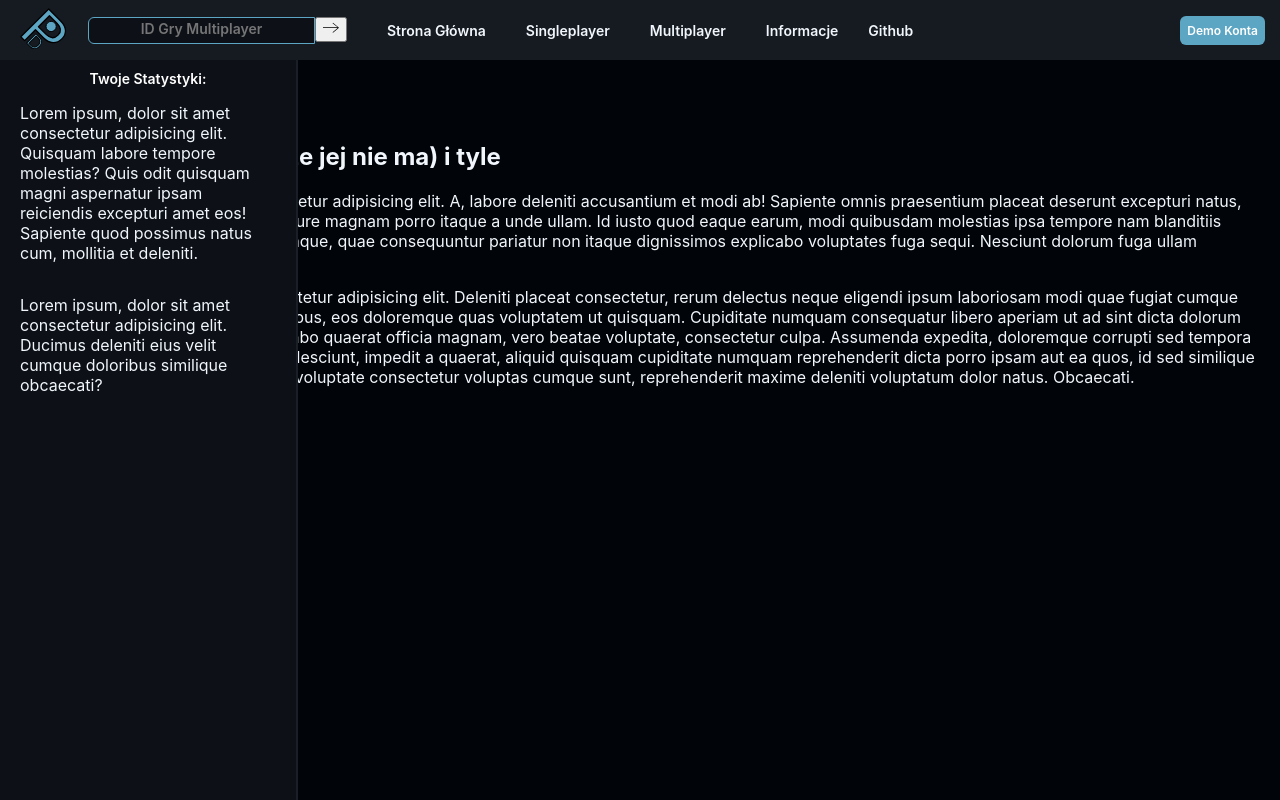
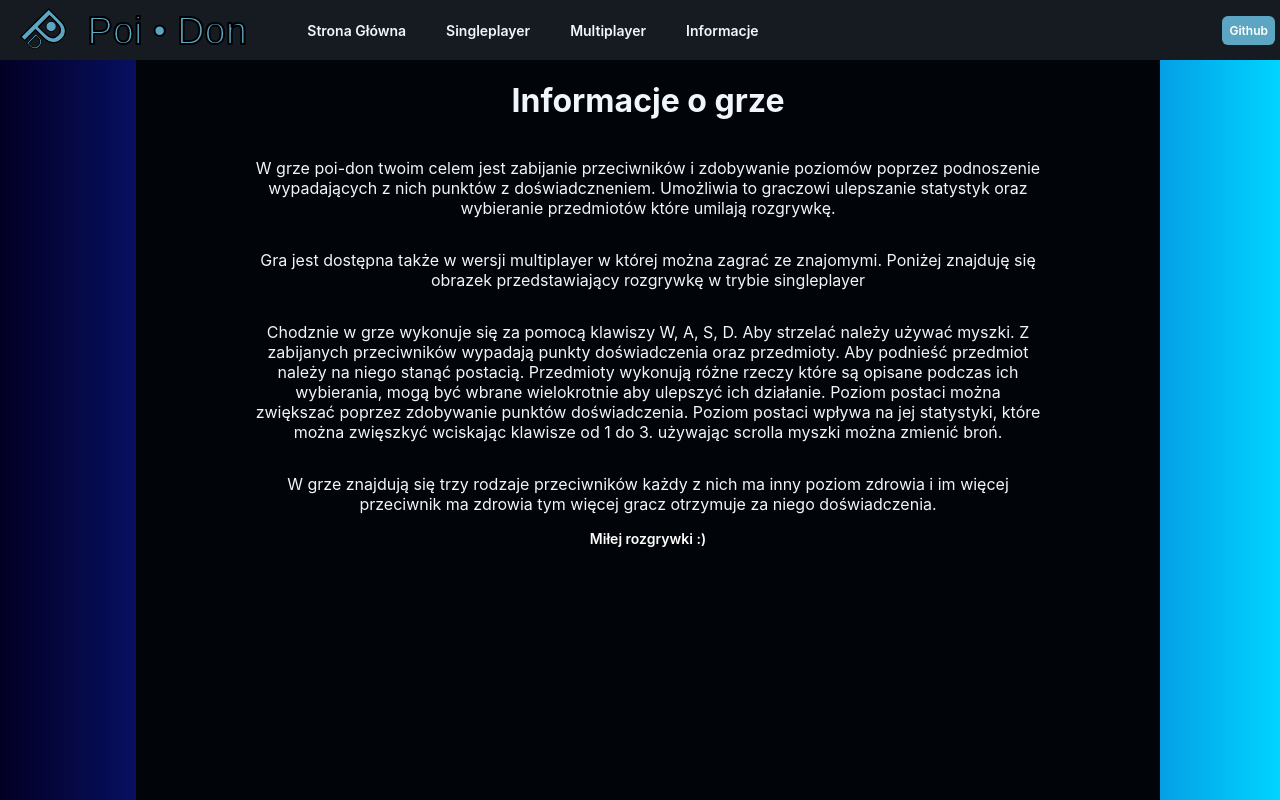
Before and after one commit to DarekParodia/ProjektKoncowy, a website: page html/informacje.html in a window 1280 px wide. Drawn offline with Linux system fonts and the light colour scheme.

Commit message:
chyba final werszjon

```diff
--- a/css/default.css
+++ b/css/default.css
@@ -10,9 +10,7 @@
     font-family: -apple-system,BlinkMacSystemFont,"Segoe UI","Noto Sans",Helvetica,Arial,sans-serif,"Apple Color Emoji","Segoe UI Emoji";
     color: rgb(240, 246, 252);
 }
-html{
-    background-color: rgb(1, 4, 9);
-}
+
 .menu{
     font-size: 1.2em;
     font-weight: bold;
@@ -75,24 +73,6 @@ header{
     flex-direction: row;
     align-content: center;
     align-items: center;
-}
-aside{
-    position: fixed;
-    top: 60px;
-    left: 0;
-    width: var(--aside-width);
-    height: 100%;
-    background-color: rgb(13, 17, 23);
-    z-index: 666;
-    display: flex;
-    flex-direction: column;
-    align-content: center;
-    align-items: center;
-    justify-content: flex-start;
-    border-right: 2px solid rgb(26, 31, 39);
-    padding-left: 20px;
-    padding-right: 20px;
-    padding-top: 10px;
 }
 table, table *{
     border: solid 1px rgb(66, 66, 66);
@@ -177,15 +157,23 @@ table, table *{
     transform-origin: left;
     transform: translateX(2px) translateY(-2px);
 }
+.screenshot{
+    width: 90%;
+}
 main{
     position: absolute;
     top: 60px;
-    width: 100%;
+    height: calc(100% - 60px);
     -moz-box-sizing: border-box;
     -webkit-box-sizing: border-box;
      box-sizing: border-box;
      padding-left: 20px;
     padding-right: 20px;
+    background-color: rgb(1, 4, 9);
+}
+main p{
+    width: 80%;
+    text-align: center;
 }
 h3{
     color: rgb(255, 255, 255);
--- a/css/game.css
+++ b/css/game.css
@@ -250,7 +250,10 @@ body, main{
     font-weight: 300;
     color: #d1d2d4e7;
 }
-
+main{
+    width: 100%;
+    left: 0px
+}
 #chat-content::-webkit-scrollbar
 {
 	width: 12px;
--- a/css/mobile.css
+++ b/css/mobile.css
@@ -1,14 +1,3 @@
-@media all and (min-width: 1500px){
-    aside{
-        width: 100%;
-        max-width: var(--aside-max-width);
-    }
-    main{
-        left:  calc(var(--aside-max-width) + 40px) !important;
-        width: calc(100% - var(--aside-max-width) - 40);
-    }
-
-}
 @media all and (max-width: 960px){
     .menu{
         display: none;
@@ -44,14 +33,25 @@
 main{
     position: absolute;
     top: 60px;
-    left: calc(var(--aside-width) + 40px);
     width: calc(100% - var(--aside-width) - 40px);
     -moz-box-sizing: border-box;
     -webkit-box-sizing: border-box;
      box-sizing: border-box;
      padding-left: 20px;
     padding-right: 20px;
+    display: flex;
+    flex-direction: column;
+    align-items: center;
+    align-content: center;
+    align-self: center;
+    width: 80%;
+    max-width: 80%;
+    margin-left: 10%;
 }
 .mxnMenu{
     display: none;
 }
+html{
+    background: rgb(2,0,36);
+background: linear-gradient(90deg, rgba(2,0,36,1) 0%, rgba(14,35,170,1) 24%, rgba(12,62,183,1) 73%, rgba(0,212,255,1) 100%);
+}
--- /dev/null
+++ b/css/multiplayer.css
@@ -0,0 +1,13 @@
+main{
+    width: 100%;
+    left: 0px;
+    display: flex;
+    flex-direction: column;
+    align-items: flex-start;
+    align-content: flex-start;
+    justify-content: flex-start;
+}
+table, table *{
+    border: solid 1px rgb(66, 66, 66);
+    padding: 4px;
+}
--- a/html/informacje.html
+++ b/html/informacje.html
@@ -7,8 +7,10 @@
     <meta name="viewport" content="width=device-width, initial-scale=1.0">
     <title>Informacje</title>
     <link rel="stylesheet" href="../css/default.css">
+    <link rel="stylesheet" href="../css/mobile.css">
+    <link rel="icon" type="image/x-icon" href="../img/logo.svg">
     <link href='http://fonts.googleapis.com/css?family=Roboto' rel='stylesheet' type='text/css'>
-
+    <script src="../js/default.js"></script>
 </head>
 
 <body>
@@ -18,11 +20,12 @@
                 <img src="../img/logo.svg" alt="logo" width="48" height="48">
             </a>
             <div class="flxcntr">
-                <div class="flexRow inputbox">
+                <!-- <div class="flexRow inputbox">
                     <input type="text" name="gameid" id="gameid" placeholder="ID Gry Multiplayer">
                     <button type="button" id="gameidbtn" onclick="joinGame()"><img src="img/arrowright.svg" width="16"
                             height="16"></button>
-                </div>
+                </div> -->
+                <img src="../img/napis.svg" alt="napis logo" height="32">
             </div>
         </div>
         </div>
@@ -31,41 +34,47 @@
             <h3 class="textbtn"><a class="textbtn" href="/html/singleplayer.html">Singleplayer</a></h3>
             <h3 class="textbtn"><a class="textbtn" href="/html/multiplayer.html">Multiplayer</a></h3>
             <h3 class="textbtn"><a class="textbtn" href="/html/informacje.html">Informacje</a></h3>
-            <h3><a class="textbtn" href="https://github.com/DarekParodia/ProjektKoncowy">Github</a></h3>
         </div>
         <div class="menu fend lcspace">
             <div class="divbtn">
-                <h3>Demo Konta</h3>
+                <h3 id="githubbutton">Github</h3>
+            </div>
+        </div>
+        <div class="mobileMenu fend lcspace">
+            <div class="divbtn" id="mobileButt">
+                <div class="menu-div-pojda"></div>
+                <div class="menu-div-pojda"></div>
+                <div class="menu-div-pojda"></div>
             </div>
         </div>
     </header>
+    <div id="mobileMenu" class="mxnMenu">
+        <h3 class="textbtn"><a class="textbtn" href="/">Strona Główna</a></h3>
+        <h3 class="textbtn"><a class="textbtn" href="/html/singleplayer.html">Singleplayer</a></h3>
+        <h3 class="textbtn"><a class="textbtn" href="/html/multiplayer.html">Multiplayer</a></h3>
+        <h3 class="textbtn"><a class="textbtn" href="/html/informacje.html">Informacje</a></h3>
+        <h3><a class="textbtn" href="https://github.com/DarekParodia/ProjektKoncowy">Github</a></h3>
+    </div>
     <div>
-        <aside>
-            <h3>Twoje Statystyki:</h3>
-            <p> Lorem ipsum, dolor sit amet consectetur adipisicing elit. Quisquam labore tempore molestias? Quis odit
-                quisquam magni aspernatur ipsam reiciendis excepturi amet eos! Sapiente quod possimus natus cum,
-                mollitia et deleniti.</p>
-            <p>Lorem ipsum, dolor sit amet consectetur adipisicing elit. Ducimus deleniti eius velit cumque doloribus
-                similique obcaecati?</p>
-        </aside>
         <main>
-            <h1>Informacje</h2>
-                <h2>No jest se gierka (jescze jej nie ma) i tyle</h3>
-                    <p>Lorem ipsum dolor sit amet consectetur adipisicing elit. A, labore deleniti accusantium et modi
-                        ab! Sapiente omnis praesentium placeat deserunt excepturi natus, sed aspernatur blanditiis,
-                        nesciunt iure magnam porro itaque a unde ullam. Id iusto quod eaque earum, modi quibusdam
-                        molestias ipsa tempore nam blanditiis consectetur ea, amet inventore cumque, quae consequuntur
-                        pariatur non itaque dignissimos explicabo voluptates fuga sequi. Nesciunt dolorum fuga ullam
-                        doloremque aliquam eveniet ipsam.</p>
-                    <p>Lorem ipsum dolor sit, amet consectetur adipisicing elit. Deleniti placeat consectetur, rerum
-                        delectus neque eligendi ipsum laboriosam modi quae fugiat cumque eius odit, nihil possimus
-                        necessitatibus, eos doloremque quas voluptatem ut quisquam. Cupiditate numquam consequatur
-                        libero aperiam ut ad sint dicta dolorum iusto necessitatibus eos hic, explicabo quaerat officia
-                        magnam, vero beatae voluptate, consectetur culpa. Assumenda expedita, doloremque corrupti sed
-                        tempora unde corporis perspiciatis officiis. Nesciunt, impedit a quaerat, aliquid quisquam
-                        cupiditate numquam reprehenderit dicta porro ipsam aut ea quos, id sed similique eaque
-                        temporibus. Sapiente omnis voluptate consectetur voluptas cumque sunt, reprehenderit maxime
-                        deleniti voluptatum dolor natus. Obcaecati.</p>
+            <h1>Informacje o grze</h2>
+                <p>W grze poi-don twoim celem jest zabijanie przeciwników i zdobywanie poziomów poprzez podnoszenie
+                    wypadających z nich punktów z doświadczneniem. Umożliwia to graczowi ulepszanie statystyk oraz
+                    wybieranie przedmiotów które umilają rozgrywkę.</p>
+                <p>Gra jest dostępna także w wersji multiplayer w której można zagrać ze znajomymi. Poniżej znajduję
+                    się obrazek przedstawiający rozgrywkę w trybie singleplayer</p>
+                <p>
+                    Chodznie w grze wykonuje się za pomocą klawiszy W, A, S, D. Aby strzelać należy używać myszki.
+                    Z zabijanych przeciwników wypadają punkty doświadczenia oraz przedmioty. Aby podnieść przedmiot
+                    należy na niego stanąć postacią. Przedmioty wykonują różne rzeczy które są opisane podczas ich
+                    wybierania, mogą być wbrane wielokrotnie aby ulepszyć ich działanie. Poziom postaci można
+                    zwiększać poprzez zdobywanie punktów doświadczenia. Poziom postaci wpływa na jej statystyki, które
+                    można zwięszkyć wciskając klawisze od 1 do 3.
+                    używając scrolla myszki można zmienić broń.
+                </p>
+                <p>W grze znajdują się trzy rodzaje przeciwników każdy z nich ma inny poziom zdrowia i im więcej
+                    przeciwnik ma zdrowia tym więcej gracz otrzymuje za niego doświadczenia.</p>
+                <h3>Miłej rozgrywki :)</h3>
         </main>
     </div>
 
--- a/js/client.js
+++ b/js/client.js
@@ -349,7 +349,7 @@ function init() {
     // import images
     textures.obamna.src = "../img/obamna.jpg";
 
-    textures.lol.src = `https://picsum.photos/${randomInt(100, 600)}`;
+    textures.lol.src = `../img/johnny.png`;
     textures.smutnyobama.src = "../img/obamasmutny.jpg";
     textures.baseItem.src = "../img/baseitem.png";
     textures.necoarc.src = "../img/neco-arc.png";
--- a/js/default.js
+++ b/js/default.js
@@ -20,6 +20,10 @@ document.addEventListener("DOMContentLoaded", (e) => {
         }
         mobileButtKlikniety = !mobileButtKlikniety;
     });
+    document.querySelector("#githubbutton").addEventListener("click", (e) => {
+        window.open("https://github.com/DarekParodia/ProjektKoncowy", "_blank");
+    });
+
     console.log("loaded");
 });
 window.addEventListener("resize", (e) => {
--- a/js/game.js
+++ b/js/game.js
@@ -929,7 +929,7 @@ function update() {
 
     // spawn enemies
     var enemies = Object.keys(map.entities).length;
-    let maxEnemies = 15 + performance.now() / 6000;
+    let maxEnemies = 15 + playTime / 6000;
     if (enemies < maxEnemies) {
         let random = Math.random();
         if (random < 0.3) spawnEnemy1(randomInt(-2000, 2000), randomInt(-2000, 2000));
@@ -1130,9 +1130,6 @@ function addListeners() {
     window.addEventListener("keydown", (e) => {
         var key = e.key.toLowerCase();
         if (!keyPressed.includes(key)) keyPressed.push(key);
-        if (key == "q") spawnEnemy1(randomInt(-1000, 1000), randomInt(-1000, 1000));
-        if (key == "e") spawnEnemy2(randomInt(-1000, 1000), randomInt(-1000, 1000));
-        if (key == "t") spawnRandomItem(randomInt(-100, 100), randomInt(-100, 100));
         if (key == "f2") debugMode = !debugMode;
         if (key == "1" && player.skillpoints > 0) {
             player.maxHealth += 5;
```
Also changed, not shown: html/gameClient.html (+12 -5 lines), html/multiplayer.html (+14 -14 lines), html/singleplayer.html (+12 -5 lines), main.html (+10 -31 lines), img/screenshot.PNG (added).
